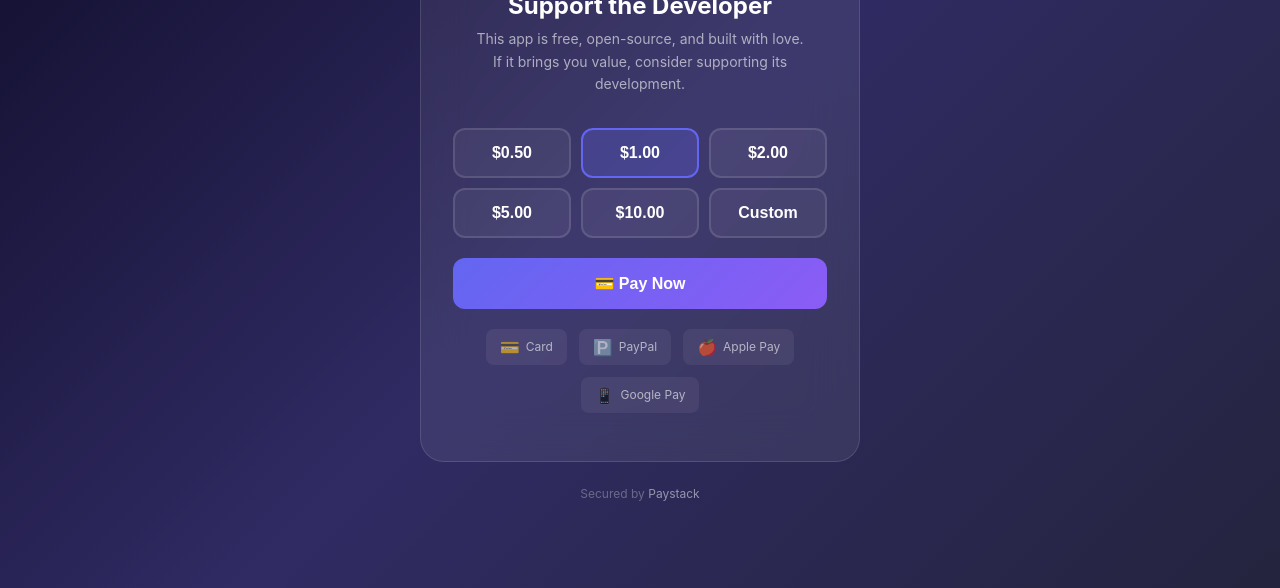
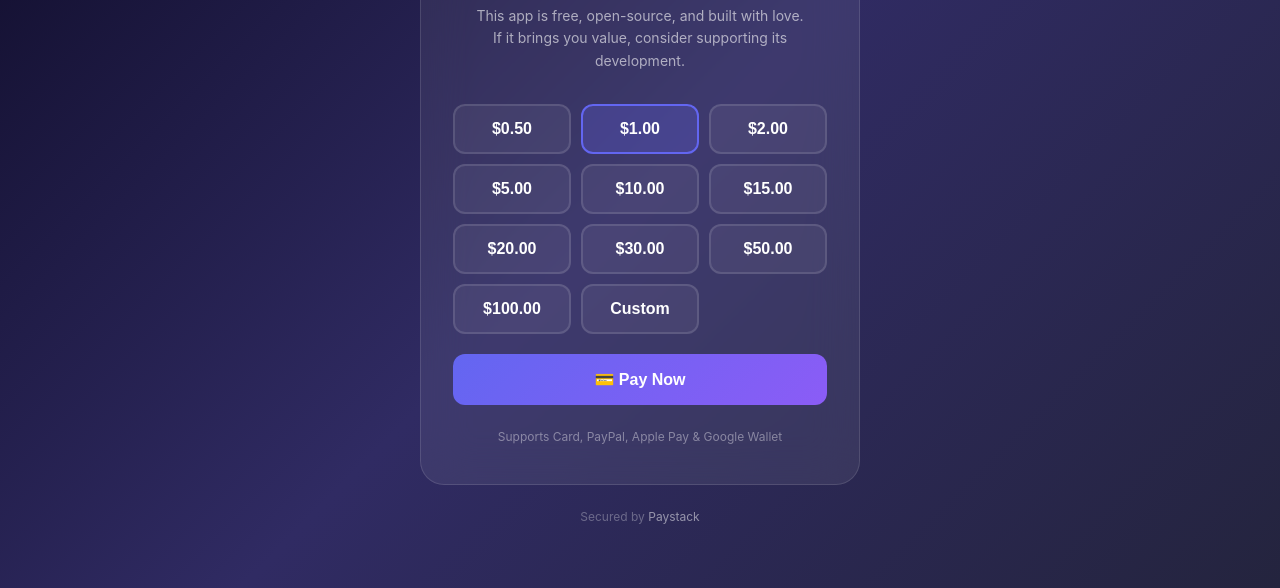
Before and after one commit to Walusimbi-Leon1/voice-support, a plain HTML site: page index.html in a window 1280 px wide. Shown: the part 212-800 px from the top of the page. Drawn offline with Linux system fonts and the light colour scheme.

Commit message:
Update: Add $15-$100 amounts, remove payment badges, add text label

```diff
--- a/index.html
+++ b/index.html
@@ -49,6 +49,13 @@
             grid-template-columns: repeat(3, 1fr);
             gap: 10px;
             margin-bottom: 20px;
+        }
+
+        .payment-info {
+            text-align: center;
+            color: rgba(255, 255, 255, 0.4);
+            font-size: 12px;
+            margin-top: 4px;
         }
 
         .amount-btn {
@@ -177,6 +184,11 @@
                     <button class="amount-btn" data-amount="2" onclick="selectAmount(this)">$2.00</button>
                     <button class="amount-btn" data-amount="5" onclick="selectAmount(this)">$5.00</button>
                     <button class="amount-btn" data-amount="10" onclick="selectAmount(this)">$10.00</button>
+                    <button class="amount-btn" data-amount="15" onclick="selectAmount(this)">$15.00</button>
+                    <button class="amount-btn" data-amount="20" onclick="selectAmount(this)">$20.00</button>
+                    <button class="amount-btn" data-amount="30" onclick="selectAmount(this)">$30.00</button>
+                    <button class="amount-btn" data-amount="50" onclick="selectAmount(this)">$50.00</button>
+                    <button class="amount-btn" data-amount="100" onclick="selectAmount(this)">$100.00</button>
                     <button class="amount-btn" data-amount="0" onclick="selectCustom()">Custom</button>
                 </div>
 
@@ -190,12 +202,7 @@
                     💳 Pay Now
                 </button>
 
-                <div class="payment-methods">
-                    <div class="payment-badge"><span>💳</span> Card</div>
-                    <div class="payment-badge"><span>🅿️</span> PayPal</div>
-                    <div class="payment-badge"><span>🍎</span> Apple Pay</div>
-                    <div class="payment-badge"><span>📱</span> Google Pay</div>
-                </div>
+                <p class="payment-info">Supports Card, PayPal, Apple Pay & Google Wallet</p>
             </div>
 
             <div class="thank-you" id="thankYou">
```
